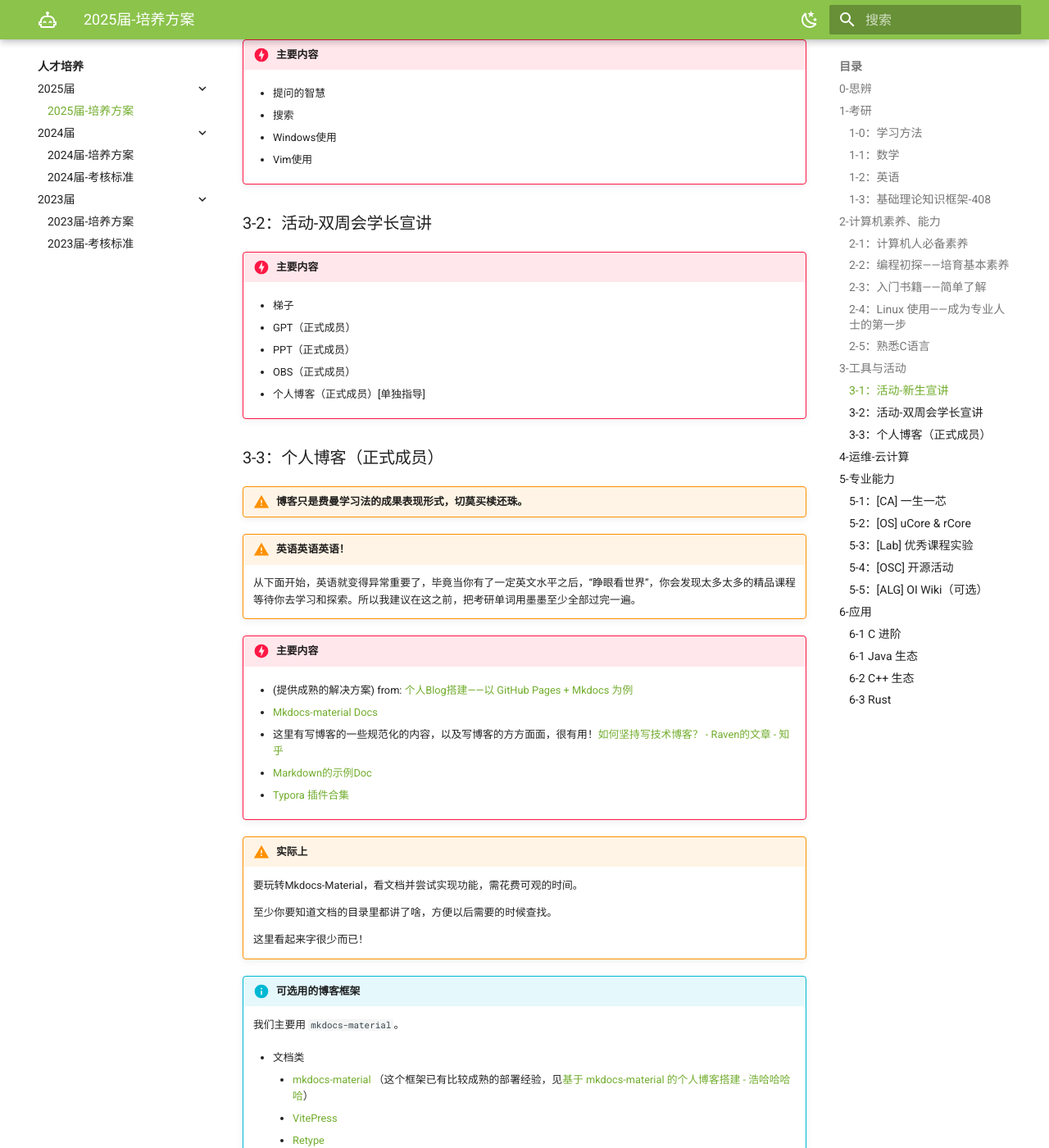
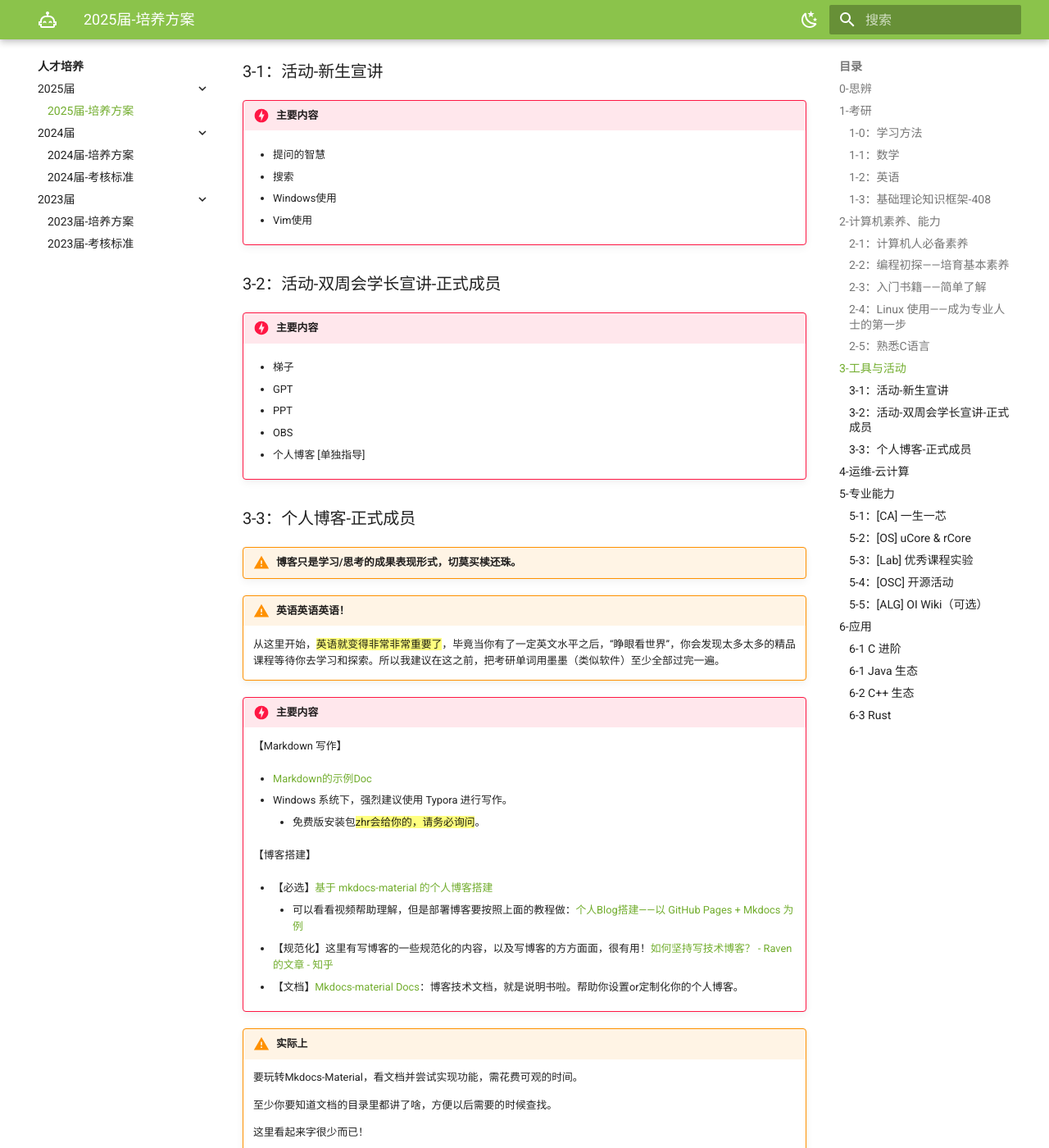
Before and after one commit to Haohahahaha/OSCA, an MkDocs documentation site: the page built from docs/guide/guide-2025.md, in a window 1280 px wide and 1400 px high, scrolled down 6578 px. Shown: the whole window at 82% size. Built offline with MkDocs 1.6.1 and Material for MkDocs 9.7.7, drawn with Linux system fonts in a browser that asks for light colours; some of the changed text lies outside the part shown.

Commit message:
2025-08-06_03:12:33 update

```diff
--- a/docs/guide/guide-2025.md
+++ b/docs/guide/guide-2025.md
@@ -263,7 +263,7 @@
 
 !!! danger "主要内容"
 
-	我们要在 Linux 上学习编，面对命令行吧😁。
+	我们要在 Linux 上学习编程，那么，面对命令行吧😁。
 
 	- 【进阶C语言】[Learn C the hard way](https://www.cntofu.com/book/25/index.html)[(备用链接)](https://wizardforcel.gitbooks.io/lcthw/content/preface.html)：在 Linux 中完成练习0~22, 练习24~25, 练习27~33, 你需要将示例代码拷贝到Linux中编译并运行, 结合文字RTFSC理解示例代码, 并完成相应的附加题。这是我们考核的重点内容，请务必重视。
 
@@ -277,6 +277,8 @@
 
 ## 3-工具与活动
 
+!!! example "3-1/2/3 的内容会安排在双周会中，故写下大纲以供参考。"
+
 ### 3-1：活动-新生宣讲
 
 !!! danger "主要内容"
@@ -289,39 +291,47 @@
 
 	- Vim使用
 
-### 3-2：活动-双周会学长宣讲
+### 3-2：活动-双周会学长宣讲-正式成员
 
 !!! danger "主要内容"
 
 	- 梯子
 
-	- GPT（正式成员）
+	- GPT
 
-	- PPT（正式成员）
+	- PPT
 
-	- OBS（正式成员）
+	- OBS
 
-	- 个人博客（正式成员）[单独指导]
+	- 个人博客 [单独指导]
 
-### 3-3：个人博客（正式成员）<a id="II-5"></a>
+### 3-3：个人博客-正式成员 <a id="II-5"></a>
 
-!!! warning "博客只是费曼学习法的成果表现形式，切莫买椟还珠。"
+!!! warning "博客只是学习/思考的成果表现形式，切莫买椟还珠。"
 
 !!! warning "英语英语英语！"
 
-	从下面开始，英语就变得异常重要了，毕竟当你有了一定英文水平之后，“睁眼看世界”，你会发现太多太多的精品课程等待你去学习和探索。所以我建议在这之前，把考研单词用墨墨至少全部过完一遍。
+	从这里开始，{==英语就变得非常非常重要了==}，毕竟当你有了一定英文水平之后，“睁眼看世界”，你会发现太多太多的精品课程等待你去学习和探索。所以我建议在这之前，把考研单词用墨墨（类似软件）至少全部过完一遍。
 
 !!! danger "主要内容"
 
-	- (提供成熟的解决方案) from: [个人Blog搭建——以 GitHub Pages + Mkdocs 为例](https://www.bilibili.com/video/BV1hL4y1w72r)
-
-	- [Mkdocs-material Docs](https://squidfunk.github.io/mkdocs-material/)
-
-	- 这里有写博客的一些规范化的内容，以及写博客的方方面面，很有用！[如何坚持写技术博客？ - Raven的文章 - 知乎](https://zhuanlan.zhihu.com/p/497150220)
+	【Markdown 写作】
 
 	- [Markdown的示例Doc](https://markdown-it.github.io/)
 
-	- [Typora 插件合集](https://github.com/obgnail/typora_plugin)
+	- Windows 系统下，强烈建议使用 Typora 进行写作。
+
+    	- 免费版安装包{==zhr会给你的，请务必询问==}。
+
+	【博客搭建】
+
+	- 【必选】[基于 mkdocs-material 的个人博客搭建](https://cs.haohaha.cn/03-blog/01-init/tutorial/)
+
+        - 可以看看视频帮助理解，但是部署博客要按照上面的教程做：[个人Blog搭建——以 GitHub Pages + Mkdocs 为例](https://www.bilibili.com/video/BV1hL4y1w72r)
+
+	- 【规范化】这里有写博客的一些规范化的内容，以及写博客的方方面面，很有用！[如何坚持写技术博客？ - Raven的文章 - 知乎](https://zhuanlan.zhihu.com/p/497150220)
+
+	- 【文档】[Mkdocs-material Docs](https://squidfunk.github.io/mkdocs-material/)：博客技术文档，就是说明书啦。帮助你设置or定制化你的个人博客。
 
 !!! warning "实际上"
 
@@ -335,7 +345,7 @@
 
 !!! info "可选用的博客框架"
 
-	我们主要用 `mkdocs-material`。
+	📢我们主要用 `mkdocs-material`。
 
 	- 文档类
 
@@ -347,8 +357,10 @@
     	> 推荐理由：使用文档类框架写博客，便于将个人博文有条理地整理成目录树。
 
   	- 博客类
-    	- [Hexo](https://hexo.io/zh-cn/) 😉超级经典
-      	> 优点：个性化主题丰富~（More...）
+
+		- [Hexo](https://hexo.io/zh-cn/) 😉超级经典
+
+		> 优点：个性化主题丰富~（More...）
 
 
 ## 4-运维-云计算
```
